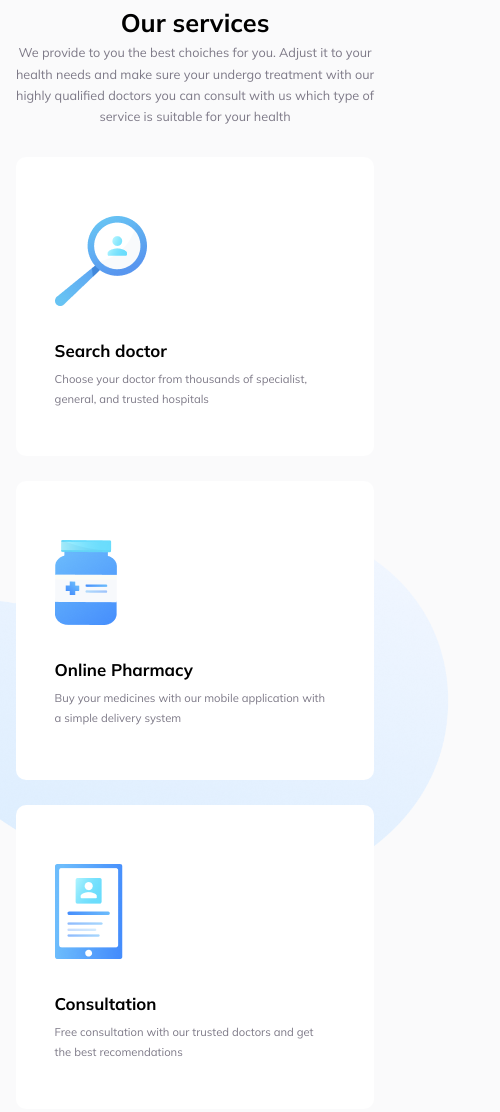
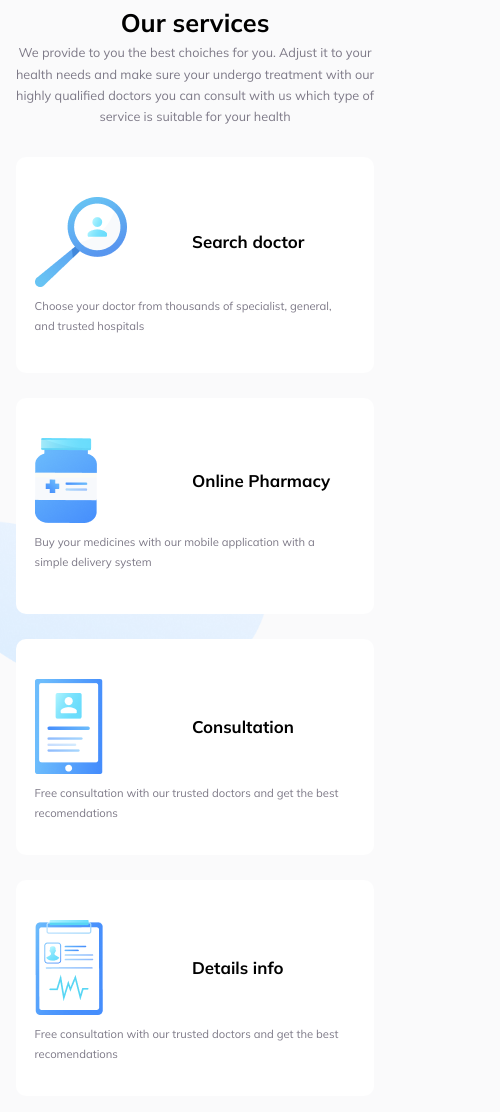
Before and after one commit to Vsspaulasouza/Trafalgar, a website built with webpack: page index.html in a window 390 px wide. Shown: the part 741-1853 px from the top of the page, 500 px wide, since content can reach past the window. Built offline with nearby package versions, Linux system fonts and the light colour scheme.

Commit message:
Responsividade da seção our-services

```diff
--- a/css/main.css
+++ b/css/main.css
@@ -57,6 +57,11 @@ html{
     font-size: 52%;
     line-height: 52%;
   }
+  .btn{
+    max-width: 180px;
+    height: 46px;
+    line-height: 46px;
+  }
 }
 @media (max-width: 700px){
   html{
@@ -75,6 +80,11 @@ html{
     font-size: 46%;
     line-height: 46%;
   }
+  .btn{
+    max-width: 160px;
+    height: 36px;
+    line-height: 36px;
+  }
 }
 @media (max-width: 400px){
   html{
--- a/css/our-services.css
+++ b/css/our-services.css
@@ -158,4 +158,53 @@
   .our-services .pontos{
     display: none;
   }
+  .our-services .content .card{
+    display: grid;
+    grid-template-columns: minmax(100px, 1fr) minmax(150px, 1fr);
+    padding: 50px 35px 36px 29px;
+    grid-template-rows: 1fr 1fr;
+    row-gap: 10px;
+    max-height: 150px;
+  }
+
+  .our-services .content .card .image-card{
+    grid-column: 1/2;
+    grid-row: 1/2;
+  }
+
+  .our-services .content .card .title-card{
+    grid-column: 2/3;
+    grid-row: 1/2;
+    margin-top: 0;
+    font-weight: bold;
+    font-size: 2.4rem;
+    line-height: 5.6rem;
+    align-self: center;
+    color: #000;
+  }
+
+  .our-services .content .card .text-card{
+    grid-column: 1/3;
+    grid-row: 2/3;
+    font-weight: 300;
+    font-size: 1.6rem;
+    line-height: 2.8rem;
+    color: #7d7987;
+  }
 }
+
+@media(max-width: 510px){
+  .our-services .fundo{
+    width: 400px;
+    top: 400px;
+  }
+  .our-services .content .card{
+    padding: 40px 25px 26px 19px;
+  }
+}
+@media(max-width: 410px){
+  .our-services .fundo{
+    width: 300px;
+    top: 400px;
+  }
+}
```
